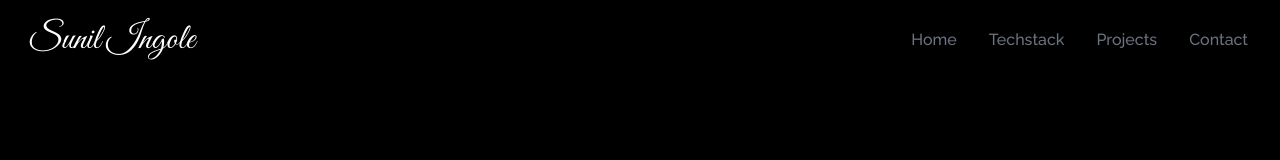
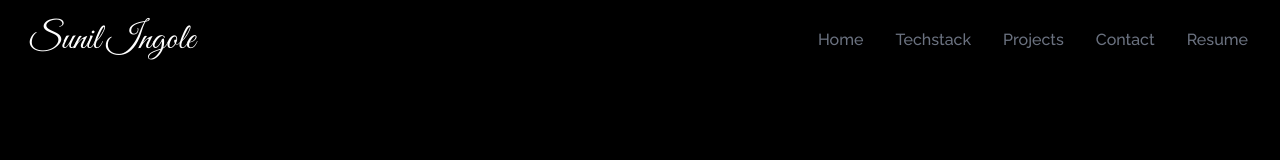
Before and after one commit to ingole8888/ingole8888.github.io, a React (Create React App) app: page / in a window 1280 px wide. Shown: the top 160 px of the page. Built offline with nearby package versions, Linux system fonts and the light colour scheme.

Commit message:
resume button

```diff
--- a/src/components/Navbar.jsx
+++ b/src/components/Navbar.jsx
@@ -37,6 +37,9 @@ const Navbar = () => {
                   <Link to={link} smooth duration={500}>{link}</Link>
             </li>
             ))}
+            <a href='/resume.pdf' className="px-4 cursor-pointer capitalize
+            font-medium text-gray-500 hover:scale-105
+            duration-200" download>Resume</a>
         </ul>
         <div onClick={()=>setNav(!nav)} className='cursor-pointer pr-4 z-10 text-gray-500 md:hidden'>
             {nav ? <FaTimes size={30}/>:<FaBars size={30}/>}
```
